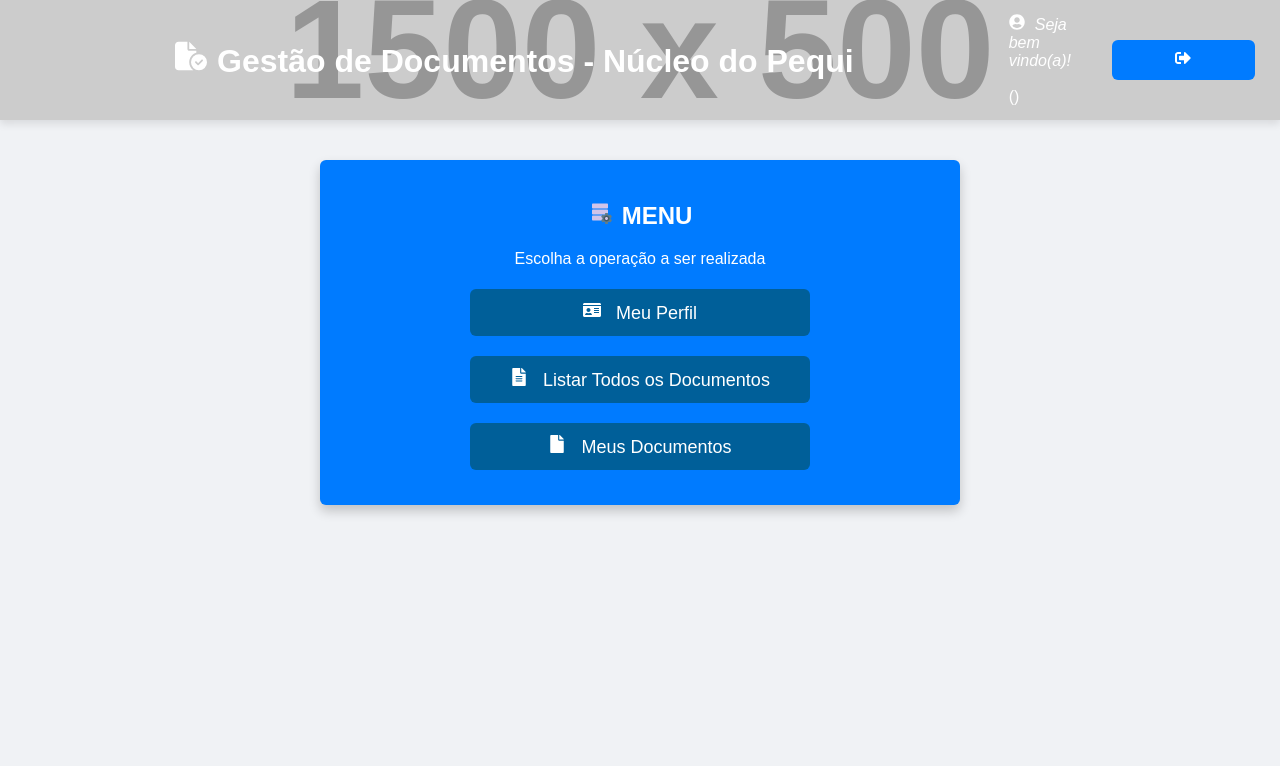
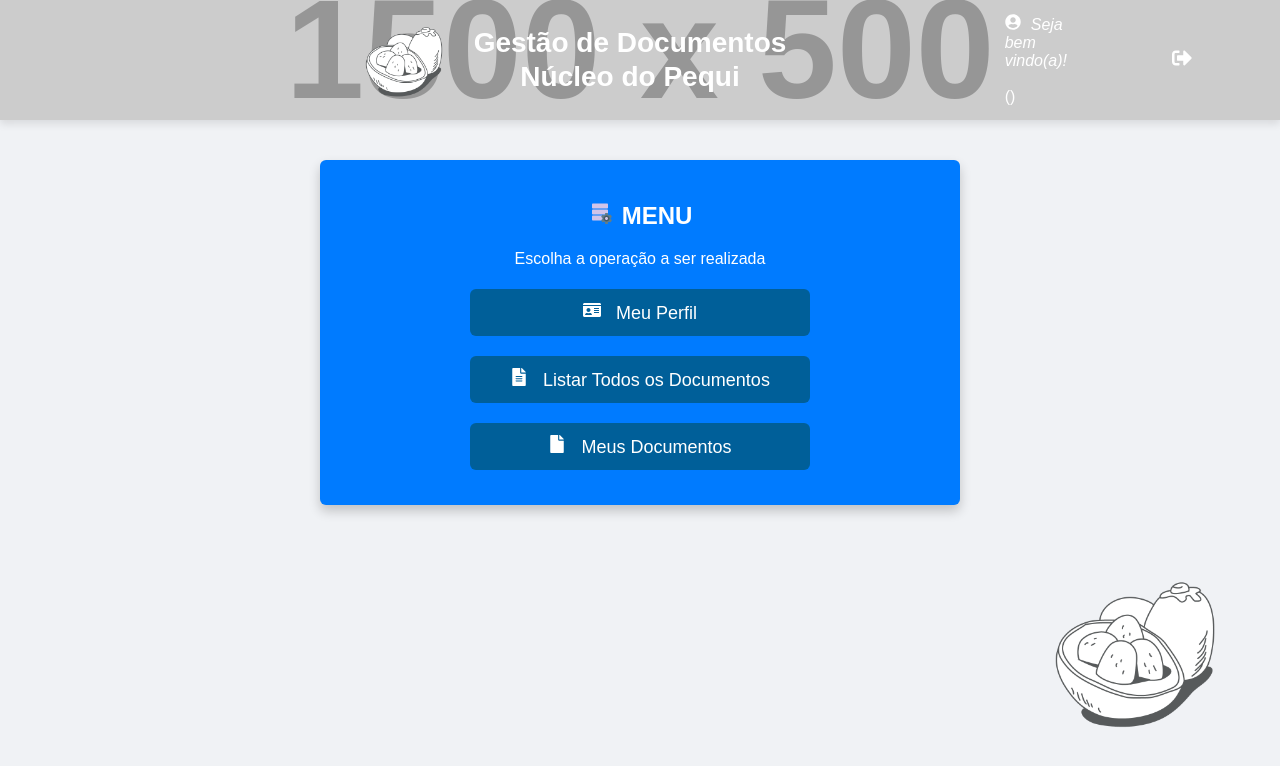
Before and after one commit to EdlaineNunes/tcc-bsi-front, a React (Create React App) app: page /menu in a window 1280 px wide. Shown: the top 766 px of the page. Built offline with nearby package versions, Linux system fonts and the light colour scheme.

Commit message:
feat: add image

```diff
--- a/src/components/Menu.js
+++ b/src/components/Menu.js
@@ -7,7 +7,7 @@ import { FcDataConfiguration } from 'react-icons/fc';
 
 const Menu = ({ token, userName, role, handleLogout }) => {
   return (
-    <div>
+    <div className={styles.wrapper}>
       <Header userName={userName} role={role} handleLogout={handleLogout} />
       <nav className={styles.navbar}>
         <h1><FcDataConfiguration style={{ marginRight: '10px' }} />MENU</h1>
@@ -45,14 +45,14 @@ const Menu = ({ token, userName, role, handleLogout }) => {
                 </li>
               )}
 
-              {/* Admin e Super Admin têm acesso a edição de usuários
-              {(role === 'ADMIN' || role === 'SUPER_ADMIN') && (
+              {/* Admin e Super Admin têm acesso a edição de usuários */}
+              {/* (role === 'ADMIN' || role === 'SUPER_ADMIN') && (
                 <li className={styles.menuItem}>
                   <Link to="/users/edit/:id" className={styles.menuButton}>
                     <FaEdit style={{ marginRight: '10px' }} /> Usuários - Editar
                   </Link>
                 </li>
-              )} */}
+              ) */}
 
               {/* Todos os usuários (exceto GUEST) têm acesso à parte de Documentos */}
               {role !== 'GUEST' && (
@@ -73,6 +73,10 @@ const Menu = ({ token, userName, role, handleLogout }) => {
           )}
         </ul>
       </nav>
+
+      <div className={styles.footer}>
+        <img src="/pequi.png" alt="Logo do Rodapé" />
+      </div>
     </div>
   );
 };
--- a/src/components/auth/Login.js
+++ b/src/components/auth/Login.js
@@ -1,4 +1,3 @@
-// Login.js
 import React, { useState } from 'react';
 import axios from 'axios';
 import { useNavigate } from 'react-router-dom';
@@ -40,6 +39,7 @@ const Login = ({ setToken }) => {
   };
 
   return (
+    <div className={styles.wrapper}>
       <div className={styles.container}>
         <div className={styles.loginBox}>
           <h2>
@@ -90,6 +90,11 @@ const Login = ({ setToken }) => {
           </button>
         </div>
       </div>
+
+      <div className={styles.footer}>
+        <img src="/pequi.png" alt="Logo do Rodapé" />
+      </div>
+    </div>
   );
 };
 
--- a/src/components/auth/RegisterUser.js
+++ b/src/components/auth/RegisterUser.js
@@ -62,6 +62,7 @@ const RegisterUser = ({ token }) => {
   };
 
   return (
+    <div className={styles.wrapper}>
       <div className={styles['register-container']}>
         <h2> <FaRegUserCircle style={{ marginRight: '8px' }} />Cadastro</h2>
 
@@ -138,6 +139,11 @@ const RegisterUser = ({ token }) => {
           Voltar para o Login
         </button>
       </div>
+
+      <div className={styles.footer}>
+        <img src="/pequi.png" alt="Logo do Rodapé" />
+      </div>
+    </div>
   );
 };
 
--- a/src/components/common/Header.js
+++ b/src/components/common/Header.js
@@ -1,4 +1,3 @@
-// Header.js
 import React from 'react';
 import { useNavigate } from 'react-router-dom';
 import { FaSignOutAlt, FaUserCircle } from 'react-icons/fa';
@@ -15,7 +14,13 @@ const Header = ({ userName, role, handleLogout }) => {
 
     return (
         <div className={styles.header}>
-            <h1><FaFileCircleCheck style={{ marginRight: '10px' }} />Gestão de Documentos - Núcleo do Pequi</h1>
+            <div className={styles.headerTitle}>
+                <img src="/pequi.png" alt="Logo" className={styles.logo} />
+                <div>
+                    <h1>Gestão de Documentos </h1>
+                    <h1>Núcleo do Pequi</h1>
+                </div>
+            </div>
             <div className={styles.headerContent}>
                 <div className={styles.userDetails}>
                     <FaUserCircle style={{ marginRight: '10px' }} />
--- a/src/components/styles/Header.module.css
+++ b/src/components/styles/Header.module.css
@@ -9,25 +9,45 @@
     color: var(--text-color);
     padding: 10px 20px;
     display: flex;
-    justify-content: flex-end;
     align-items: center;
+    justify-content: space-between;
     box-shadow: 0 4px 8px rgba(0, 0, 0, 0.1);
     background-image: url('https://via.placeholder.com/1500x500');
     background-size: cover;
     background-position: center;
     height: 100px;
+    position: relative;
+}
+
+.headerTitle {
+    display: flex;
+    align-items: center;
+    gap: 10px;
+    flex-grow: 1;
+    justify-content: center;
+    text-align: center;
+    max-width: calc(100% - 150px);
+}
+
+.logo {
+    width: 120px;
+    height: auto;
 }
 
 .header h1 {
-    flex-grow: 1;
-    text-align: center;
     margin: 0;
+    font-size: 28px;
+    line-height: 1.2;
+    word-wrap: break-word;
+    max-width: 100%;
 }
 
 .headerContent {
     display: flex;
     align-items: center;
     gap: 15px;
+    position: absolute;
+    right: 20px;
 }
 
 .userName,
@@ -42,6 +62,17 @@
     margin-right: 10px;
 }
 
+.logoutButton {
+    background-color: transparent;
+    border: none;
+    cursor: pointer;
+}
+
+.logoutIcon {
+    color: var(--text-color);
+    font-size: 20px;
+}
+
 body {
     margin: 0;
 }
--- a/src/components/styles/Login.module.css
+++ b/src/components/styles/Login.module.css
@@ -1,4 +1,9 @@
 /* Login.module.css */
+
+.wrapper {
+  position: relative;
+  min-height: 100vh;
+}
 
 .container {
   display: flex;
@@ -42,9 +47,7 @@
 
 .icon {
   margin-right: 10px;
-  /* Espaço entre o ícone e o texto */
   color: #007bff;
-  /* Cor do ícone */
 }
 
 .inputWithIcon {
@@ -89,3 +92,16 @@
 .registerButton:hover {
   background-color: #218838;
 }
+
+.footer {
+  position: fixed;
+  bottom: 10px;
+  right: 10px;
+  z-index: 1000;
+  text-align: center;
+}
+
+.footer img {
+  width: 250px;
+  height: auto;
+}
--- a/src/components/styles/Menu.module.css
+++ b/src/components/styles/Menu.module.css
@@ -56,3 +56,16 @@
 .menuButton:active {
   transform: translateY(1px);
 }
+
+.footer {
+  position: fixed;
+  bottom: 20px;
+  right: 20px;
+  z-index: 1000;
+  text-align: center;
+}
+
+.footer img {
+  width: 250px;
+  height: auto;
+}
--- a/src/components/styles/Register.module.css
+++ b/src/components/styles/Register.module.css
@@ -150,3 +150,21 @@ button:active {
 .back-button:hover {
     background-color: var(--button-hover-color);
 }
+
+.wrapper {
+    position: relative;
+    min-height: 100vh;
+}
+
+.footer {
+    position: fixed;
+    bottom: 10px;
+    right: 10px;
+    z-index: 1000;
+    text-align: center;
+}
+
+.footer img {
+    width: 250px;
+    height: auto;
+}
```
Also changed, not shown: public/pequi.png (added). Lines whose indentation alone changed are shown as unchanged.
